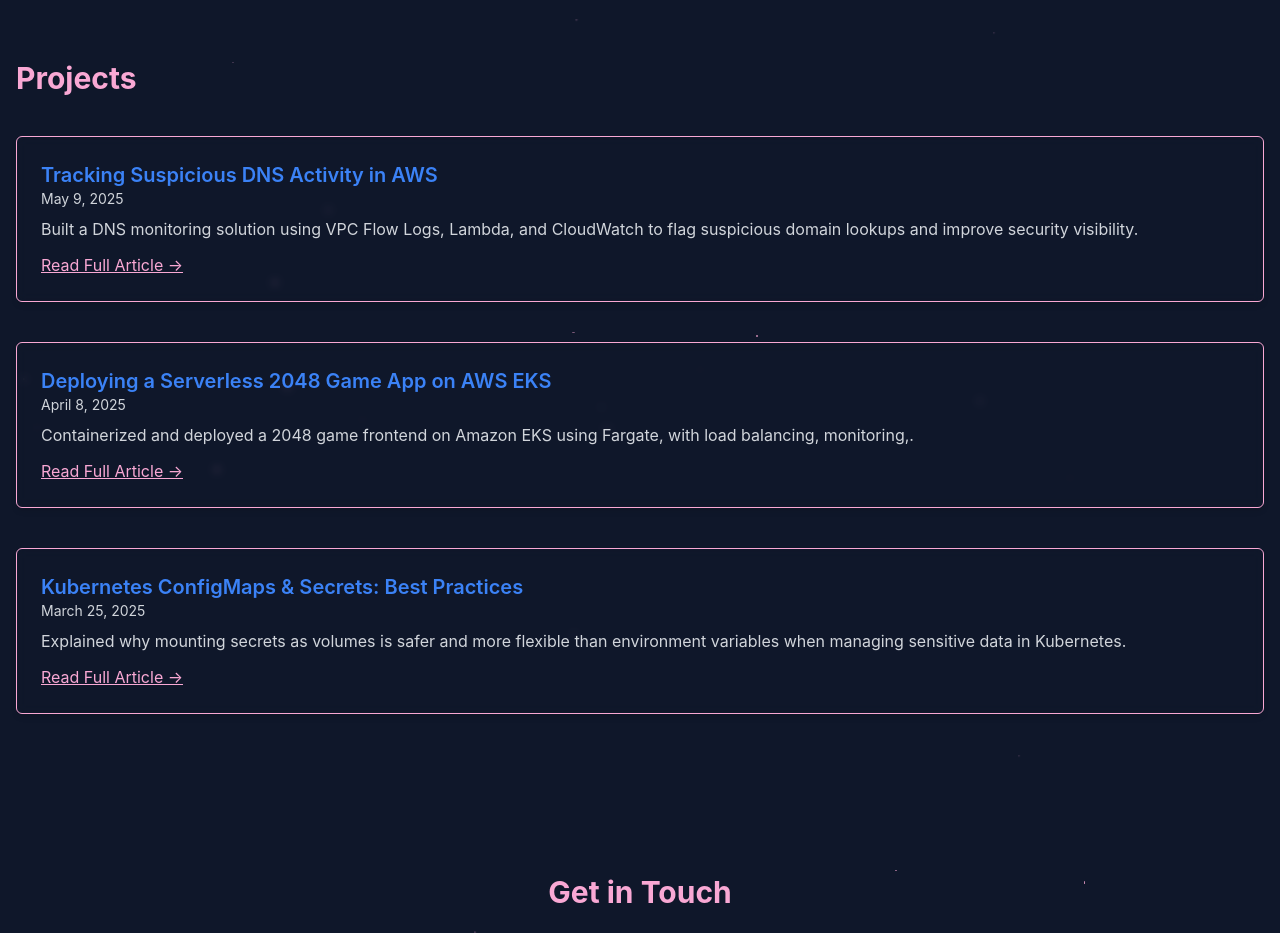
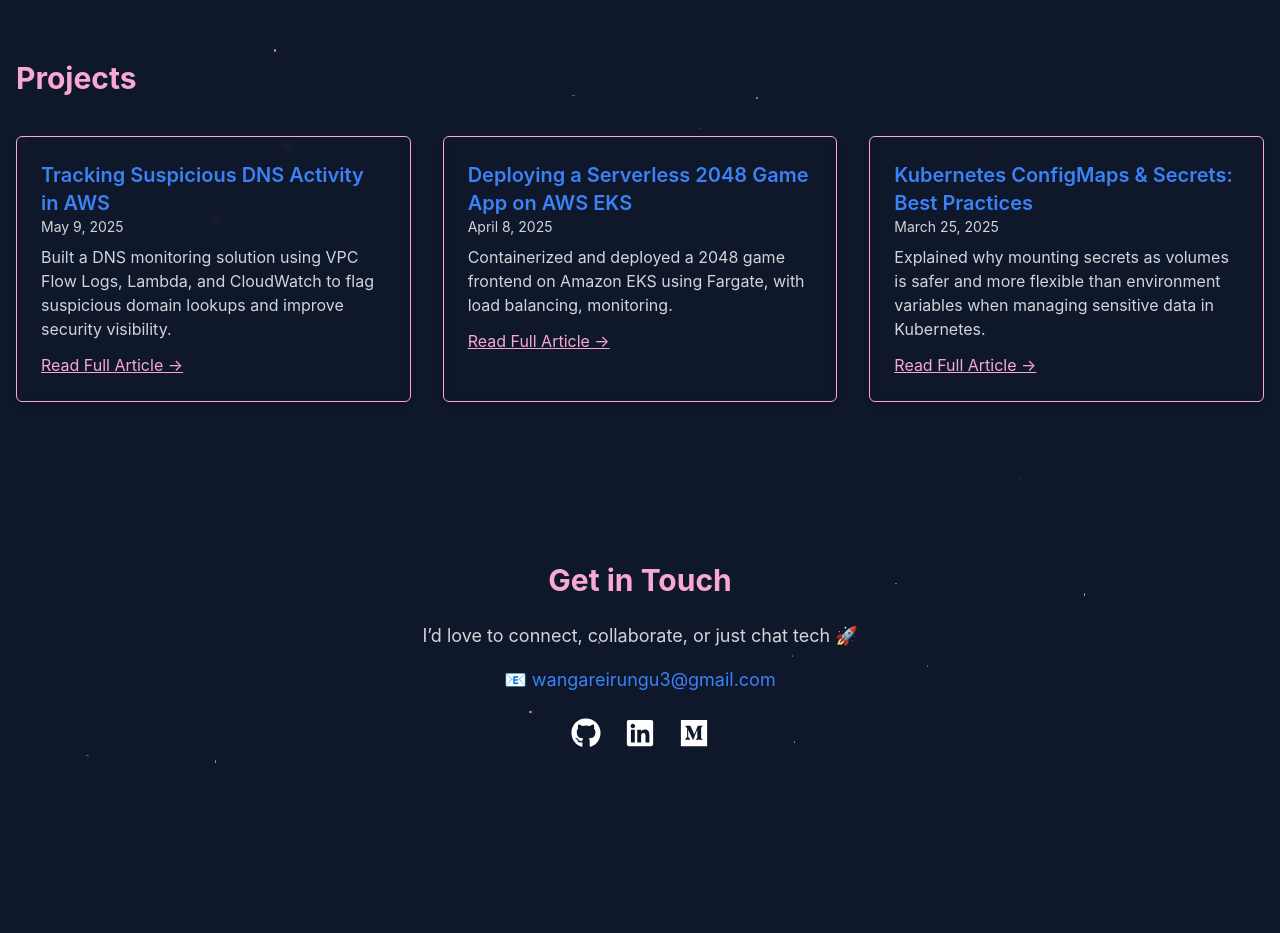
Before and after one commit to wangare-i/Portfolio, a React (Vite) app in the folder my-portfolio/: page / in a window 1280 px wide. Shown: the part 2220-3153 px from the top of the page. After the commit the page ends 3048 px from the top, so only its background shows below. Built offline with nearby package versions, Linux system fonts and the light colour scheme.

Commit message:
projects update

```diff
--- a/my-portfolio/src/components/Projects.tsx
+++ b/my-portfolio/src/components/Projects.tsx
@@ -12,10 +12,10 @@ function Projects() {
     >
       <div className="container mx-auto px-4">
         <h2 className="text-3xl font-bold text-highlight mb-10">Projects</h2>
-        <div className="space-y-10">
+        <div className="grid md:grid-cols-2 lg:grid-cols-3 gap-8">
 
           {/* Project 1 */}
-          <div className="bg-opacity-5 border border-highlight p-6 rounded-md shadow-md backdrop-blur-sm">
+          <div className="bg-opacity-5 border border-highlight p-6 rounded-md shadow-md backdrop-blur-sm hover:shadow-lg transition">
             <h3 className="text-xl font-semibold text-accent">Tracking Suspicious DNS Activity in AWS</h3>
             <p className="text-sm text-gray-300 mb-2">May 9, 2025</p>
             <p className="text-gray-300 mb-3">
@@ -32,11 +32,11 @@ function Projects() {
           </div>
 
           {/* Project 2 */}
-          <div className="bg-opacity-5 border border-highlight p-6 rounded-md shadow-md backdrop-blur-sm">
+          <div className="bg-opacity-5 border border-highlight p-6 rounded-md shadow-md backdrop-blur-sm hover:shadow-lg transition">
             <h3 className="text-xl font-semibold text-accent">Deploying a Serverless 2048 Game App on AWS EKS</h3>
             <p className="text-sm text-gray-300 mb-2">April 8, 2025</p>
             <p className="text-gray-300 mb-3">
-              Containerized and deployed a 2048 game frontend on Amazon EKS using Fargate, with load balancing, monitoring,.
+              Containerized and deployed a 2048 game frontend on Amazon EKS using Fargate, with load balancing, monitoring.
             </p>
             <a
               href="https://medium.com/@wangareirungu3/deploying-a-serverless-2048-game-app-with-aws-eks-and-fargate-59d0da0c276b"
@@ -49,7 +49,7 @@ function Projects() {
           </div>
 
           {/* Project 3 */}
-          <div className="bg-opacity-5 border border-highlight p-6 rounded-md shadow-md backdrop-blur-sm">
+          <div className="bg-opacity-5 border border-highlight p-6 rounded-md shadow-md backdrop-blur-sm hover:shadow-lg transition">
             <h3 className="text-xl font-semibold text-accent">Kubernetes ConfigMaps & Secrets: Best Practices</h3>
             <p className="text-sm text-gray-300 mb-2">March 25, 2025</p>
             <p className="text-gray-300 mb-3">
```
